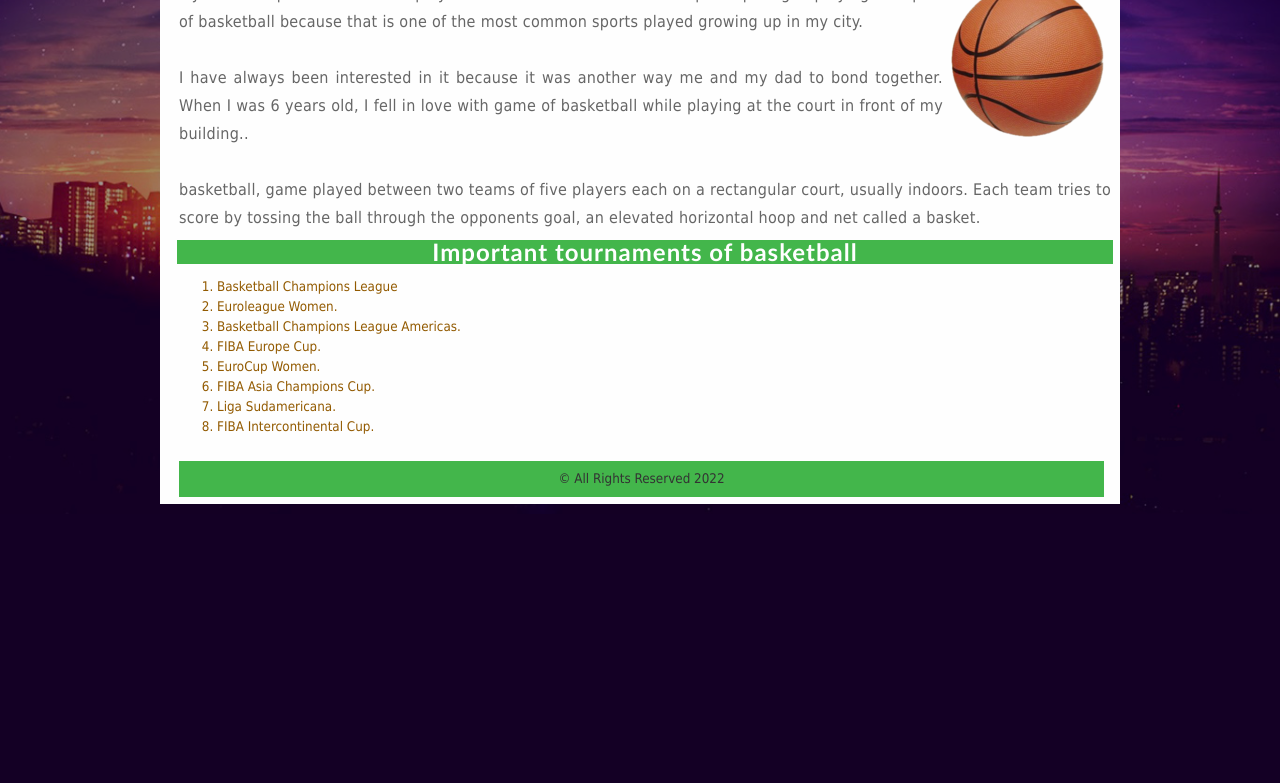
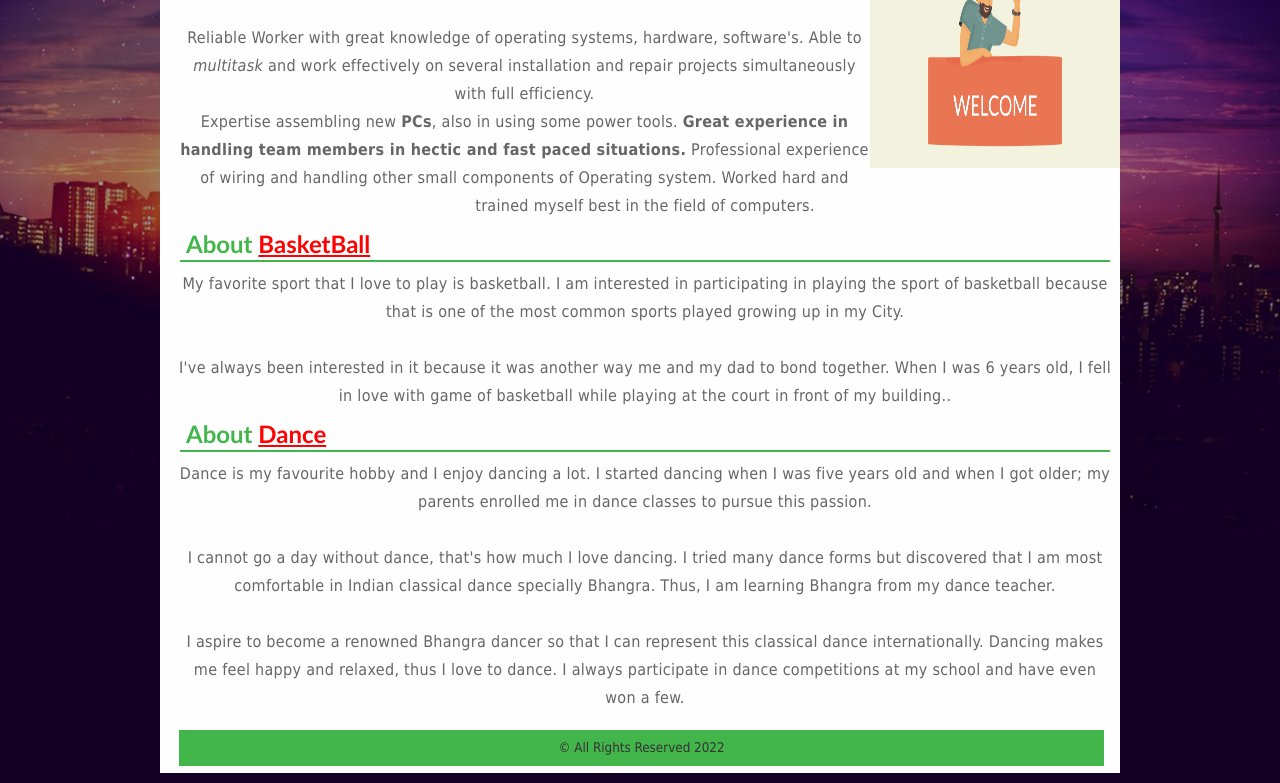
Before and after one commit to amitpal26/mywebsite, a plain HTML site: page basketball.html in a window 1280 px wide. Shown: the part 189-972 px from the top of the page. Before the commit the page ends 800 px from the top, so only its background shows below. Drawn offline with Linux system fonts and the light colour scheme.

Commit message:
Update basketball.html

```diff
--- a/basketball.html
+++ b/basketball.html
@@ -1,6 +1,7 @@
 <!--
 Amitpal Singh
-Purpose-> This page is created to display the details about the game i love, Basketball.
+Purpose-> This webpage is designed to show all the details related to me.
+The game i love, the dance i prefer, the resume and other pages
 -->
 <html>
 <head>
@@ -9,12 +10,11 @@ Purpose-> This page is created to display the details about the game i love, Bas
 </head>
 <body>
 	<div class="demo-wrap">
-  <img class="demo-bg" src="images/bg.jpg" alt="">
+  <img class="demo-bg" src="images/bg.jpg" alt="background">
   <div class="demo-content">
   <div id="wrapper">
-  <div style="margin-left:7px;">
+  <div style="margin-left:7px;"> </div>
 
- </div>
       <div id="navihor">
       	<ul>
 			<li><a href="index.html">Home</a></li>
@@ -22,36 +22,48 @@ Purpose-> This page is created to display the details about the game i love, Bas
 			<li><a href="basketball.html">Basketball</a></li>
 			<li><a href="resume.html">Resume</a></li>
 			<li><a href="contactme.html">Contact Me</a></li>
-
  <li class="social"><a href="https://www.facebook.com/" target="_blank"><img src="images/facebook1.png" width="20px" height="20px" alt="Facebook" title="Facebook"></a></li>
  <li class="social"><a href="https://www.gmail.com/" target="_blank"><img src="images/gmail.png" width="20px" height="20px" alt="Gmail" title="Gmail"></a></li>
  <li class="social"><a href="https://www.snapchat.com/" target="_blank"><img src="images/snapchat.png" width="20px" height="20px" alt="Snapchat" title="Snapchat"> </a></li>
  <li class="social"><a href="https://www.instagram.com/" target="_blank"><img src="images/insta.jpg" width="20px" height="20px" alt="Instagram" title="Instagram"> </a></li>
 		</ul>
       </div>
+
+    <div id="top">
+     <a href="https://dancemaniaschool.com/" target="_blank">
+     <img src="images/welcome.png" width="250px" height="250px" style="float:right;" />
+   </a>
+    </div>
+
     <div id="main">
       <div id="main-inner">
+         <h1 align="center">Welcome to <a href="https://dancemaniaschool.com/" target="_blank"style="color:orange;">My</a> Website</h1>
 
         <div id="content">
 
-         <h2>About Basketball The Game I Love</h2>
-<a href="https://www.nba.com/" target="_blank"><img src="images/basket.png" style="float:right;"></a>
-<p style="text-align:justify">My favorite sport that I love to play is basketball. I am interested in participating in playing the sport of basketball because that is one of the most common sports played growing up in my city.
+
+<p style="text-align:center">
+	Reliable Worker with great knowledge of operating systems, hardware, software's. Able to <i>multitask</i> and
+work effectively on several installation and repair projects simultaneously with full efficiency.<br> Expertise
+assembling new <b>PCs</b>, also in using some power tools. <b>Great experience in handling team members in hectic
+and fast paced situations.</b> Professional experience of wiring and handling other small components of
+Operating system. Worked hard and trained myself best in the field of computers. <br/></p>
+
+<h2> About <a href="basketball.html" style="color: red;"> BasketBall </a></h2>
+<p style="text-align:center;">
+My favorite sport that I love to play is basketball. I am interested in participating in playing the sport of basketball because that is one of the most common sports played growing up in my City.<br><br> I've always been interested in it because it was another way me and my dad to bond together. When I was 6 years old, I fell in love with game of basketball while playing at the court in front of my building..</p>
+
+<h2> About <a href="bhangra.html" style="color: red;"> Dance </a></h2>
+<p style="text-align:center;">
+	Dance is my favourite hobby and I enjoy dancing a lot. I started dancing when I was five years old and when I got older; my parents enrolled me in dance classes to pursue this passion.
 <br><br>
-I have always been interested in it because it was another way me and my dad to bond together. When I was 6 years old, I fell in love with game of basketball while playing at the court in front of my building..
-<Br><br>
-basketball, game played between two teams of five players each on a rectangular court, usually indoors. Each team tries to score by tossing the ball through the opponents goal, an elevated horizontal hoop and net called a basket.</p>
-<h4>Important tournaments of basketball</h4>
-<ol>
-  <li>Basketball Champions League</li>
-<li>Euroleague Women.</li>
-<li>Basketball Champions League Americas.</li>
-<li>FIBA Europe Cup.</li>
-<li>EuroCup Women.</li>
-<li>FIBA Asia Champions Cup.</li>
-<li>Liga Sudamericana.</li>
-<li>FIBA Intercontinental Cup.</li>
-</ol>
+I cannot go a day without dance, that's how much I love dancing. I tried many dance forms but discovered that I am most comfortable in Indian classical dance specially Bhangra. Thus, I am learning Bhangra from my dance teacher.
+<br><br>
+I aspire to become a renowned Bhangra dancer so that I can represent this classical dance internationally. Dancing makes me feel happy and relaxed, thus I love to dance. I always participate in dance competitions at my school and have even won a few.
+</p>
+
+
+
 	        </div>
 
         <div id="footer">
@@ -60,5 +72,7 @@ basketball, game played between two teams of five players each on a rectangular
       </div>
     </div>
   </div>
+  </div>
+</div>
 </body>
 </html>
```
Lines whose indentation alone changed are shown as unchanged.
